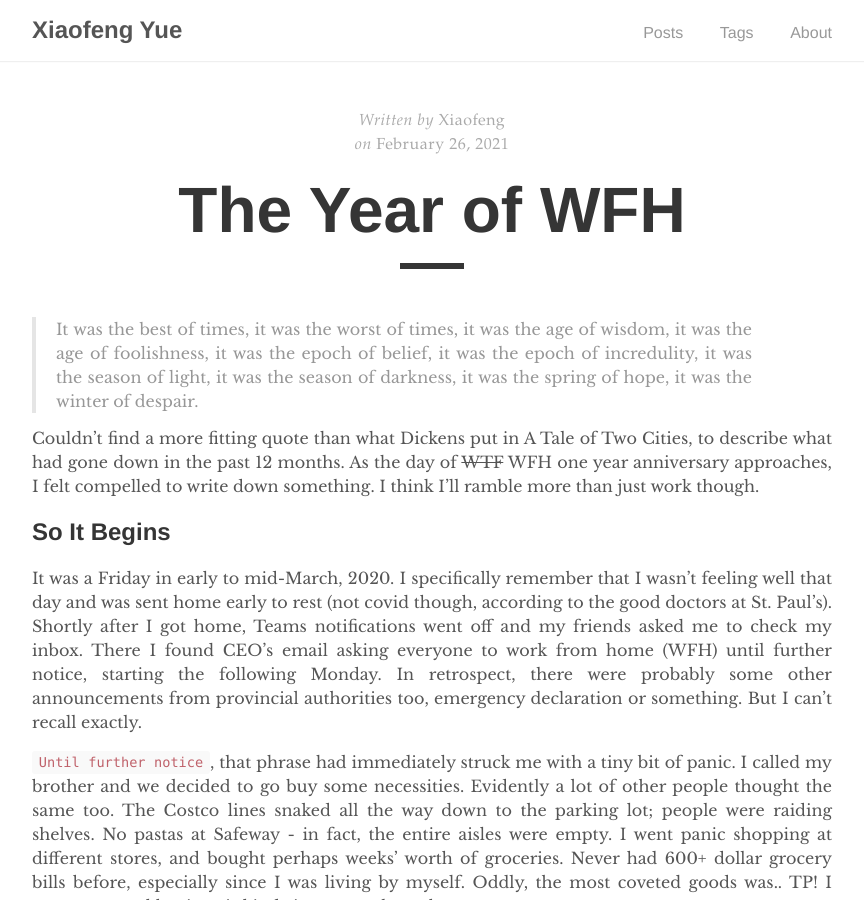
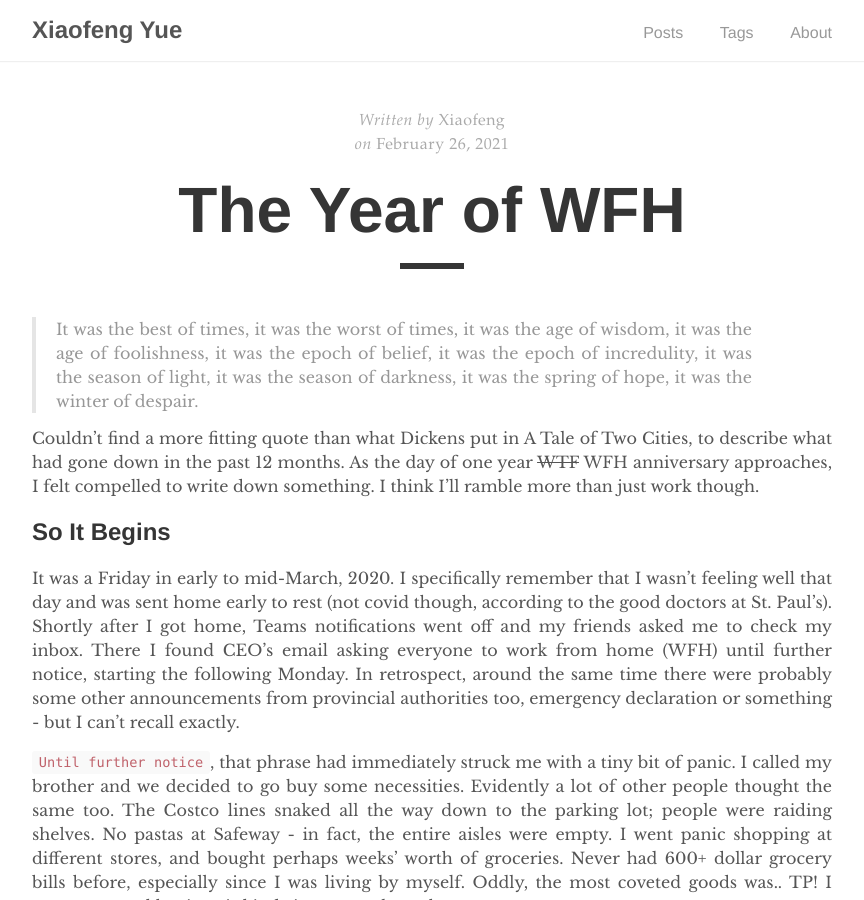
Before and after one commit to yuexiaofeng/yuexiaofeng.github.io, a Jekyll site: the page built from _posts/2021-02-26-on-wfh-one-year.md, in a window 1280 px wide and 900 px high. Shown: the whole window, without its empty margins (208-1072 px from the left). Built offline with Jekyll 4.4.1, drawn with Linux system fonts in a browser that asks for light colours.

Commit message:
minor tweaks

```diff
--- a/_posts/2021-02-26-on-wfh-one-year.md
+++ b/_posts/2021-02-26-on-wfh-one-year.md
@@ -7,11 +7,11 @@
 
 > It was the best of times, it was the worst of times, it was the age of wisdom, it was the age of foolishness, it was the epoch of belief, it was the epoch of incredulity, it was the season of light, it was the season of darkness, it was the spring of hope, it was the winter of despair.
 
-Couldn’t find a more fitting quote than what Dickens put in A Tale of Two Cities, to describe what had gone down in the past 12 months. As the day of ~~WTF~~ WFH one year anniversary approaches, I felt compelled to write down something. I think I’ll ramble more than just work though.
+Couldn’t find a more fitting quote than what Dickens put in A Tale of Two Cities, to describe what had gone down in the past 12 months. As the day of one year ~~WTF~~ WFH anniversary approaches, I felt compelled to write down something. I think I’ll ramble more than just work though.
 
 ## So It Begins
 
-It was a Friday in early to mid-March, 2020. I specifically remember that I wasn’t feeling well that day and was sent home early to rest (not covid though, according to the good doctors at St. Paul’s). Shortly after I got home, Teams notifications went off and my friends asked me to check my inbox. There I found CEO’s email asking everyone to work from home (WFH) until further notice, starting the following Monday. In retrospect, there were probably some other announcements from provincial authorities too, emergency declaration or something. But I can’t recall exactly.
+It was a Friday in early to mid-March, 2020. I specifically remember that I wasn’t feeling well that day and was sent home early to rest (not covid though, according to the good doctors at St. Paul’s). Shortly after I got home, Teams notifications went off and my friends asked me to check my inbox. There I found CEO’s email asking everyone to work from home (WFH) until further notice, starting the following Monday. In retrospect, around the same time there were probably some other announcements from provincial authorities too, emergency declaration or something - but I can’t recall exactly.
 
 `Until further notice`, that phrase had immediately struck me with a tiny bit of panic. I called my brother and we decided to go buy some necessities. Evidently a lot of other people thought the same too. The Costco lines snaked all the way down to the parking lot; people were raiding shelves. No pastas at Safeway - in fact, the entire aisles were empty. I went panic shopping at different stores, and bought perhaps weeks' worth of groceries. Never had 600+ dollar grocery bills before, especially since I was living by myself. Oddly, the most coveted goods was.. TP! I guess personal hygiene is kinda important here then.
 
```
